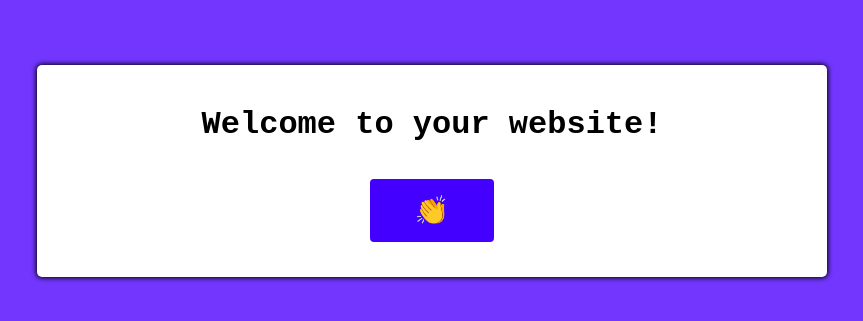
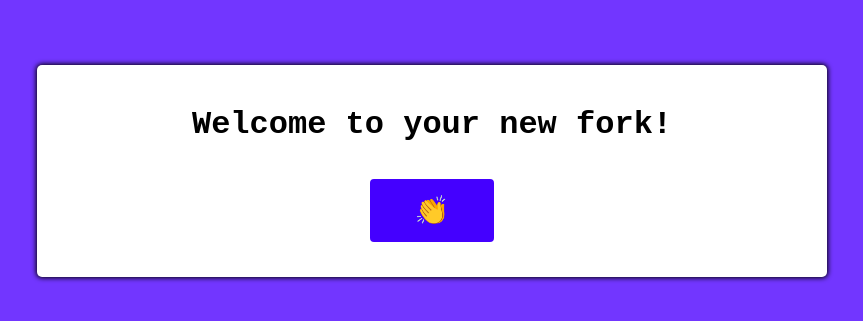
Before and after one commit to Codecademy/deploying-a-static-site-with-netlify-sample, a plain HTML site: page index.html in a window 1280 px wide. Shown: the part 229-550 px from the top of the page, without its empty margins (208-1071 px from the left). Drawn offline with Linux system fonts and the light colour scheme; a web font is replaced by a local one.

Commit message:
Update index.html

```diff
--- a/index.html
+++ b/index.html
@@ -12,7 +12,7 @@
 
 <body>
   <div class="container">
-    <h1>Welcome to your website!</h1>
+    <h1>Welcome to your new fork!</h1>
     <button id="clap-button" class="button">👏</button>
   </div>
 </body>
```
